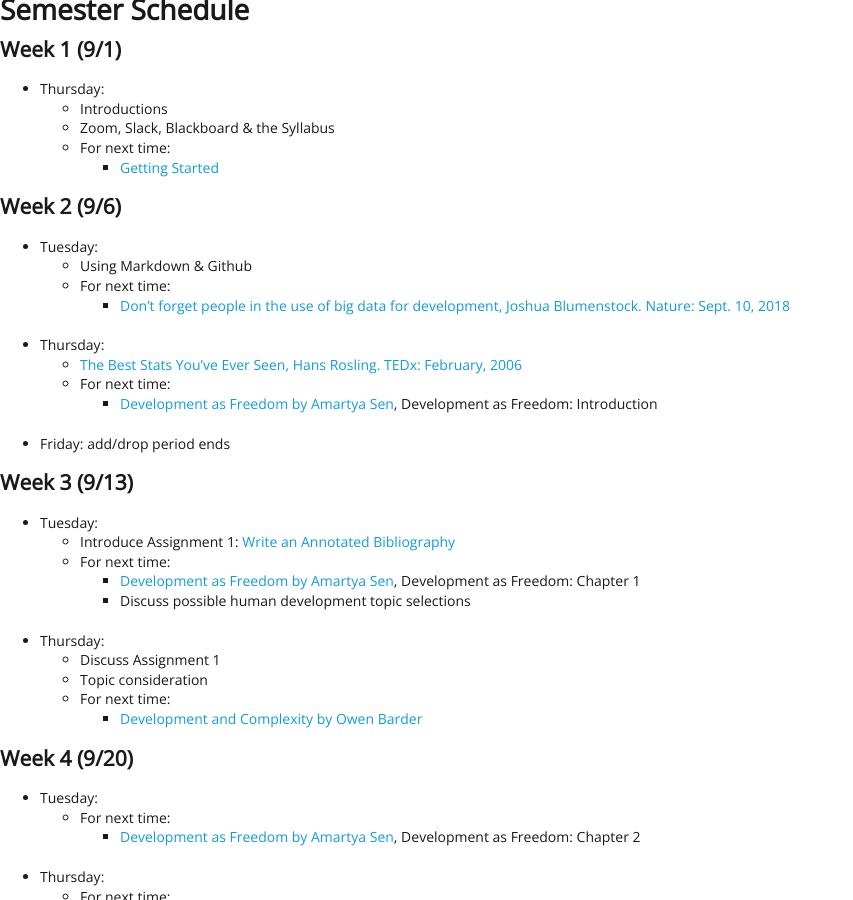
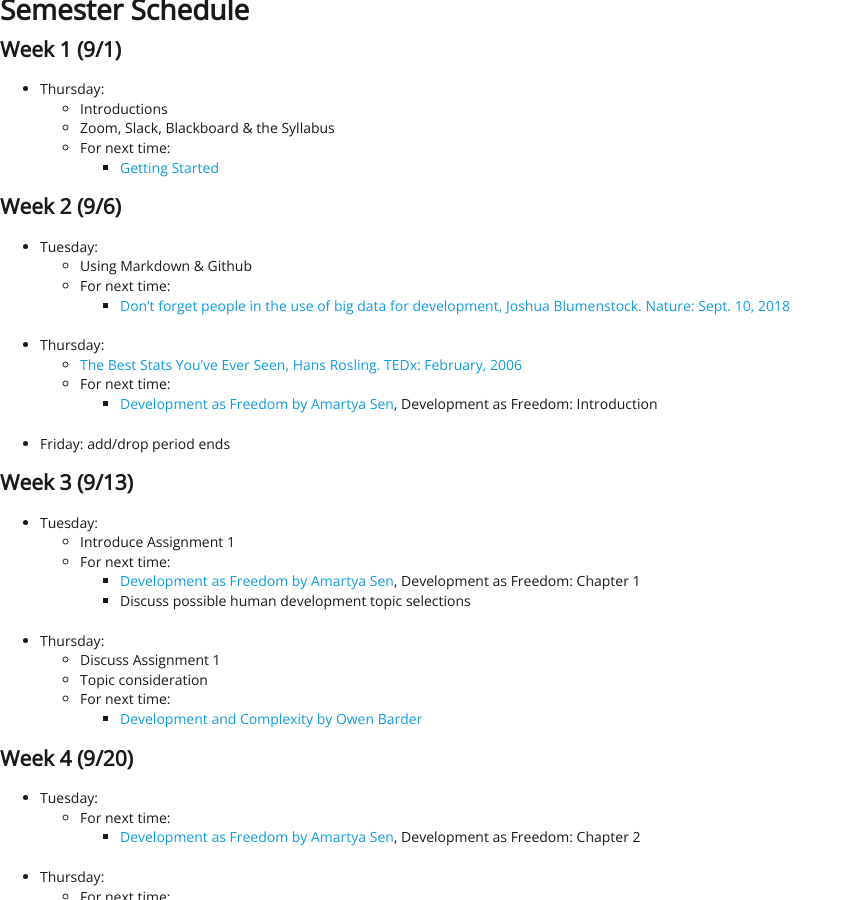
Before and after one commit to EMBrewer/dat150, a Jekyll site: the page built from _posts/2021-09-27-Schedule.md, in a window 1280 px wide and 900 px high. Shown: the whole window, without its empty margins (0-853 px from the left). Built offline with Jekyll 4.4.1, drawn with Linux system fonts in a browser that asks for light colours; our own code applies the rules of GitHub Pages for plain Markdown files.

Commit message:
Update 2021-09-27-Schedule.md

```diff
--- a/_posts/2021-09-27-Schedule.md
+++ b/_posts/2021-09-27-Schedule.md
@@ -20,7 +20,7 @@
 
 ## Week 3 (9/13)
 - Tuesday:
-	- Introduce Assignment 1: [Write an Annotated Bibliography](assignment1.html)
+	- Introduce Assignment 1
 	- For next time:
 		- [Development as Freedom by Amartya Sen](https://dsfall21.slack.com/files/U02DA5H2NGJ/F02E98U4ERX/sen_devfree_intro_2.pdf), Development as Freedom: Chapter 1
 		- Discuss possible human development topic selections
```
